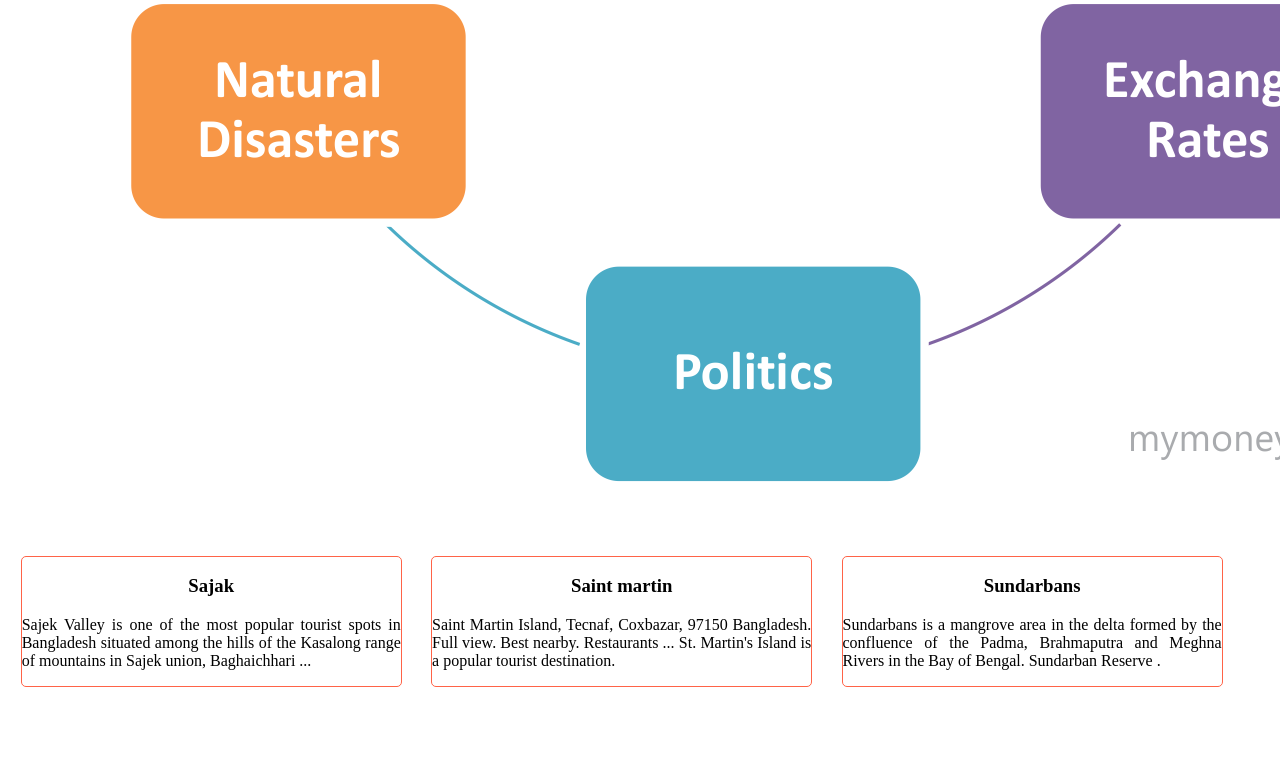
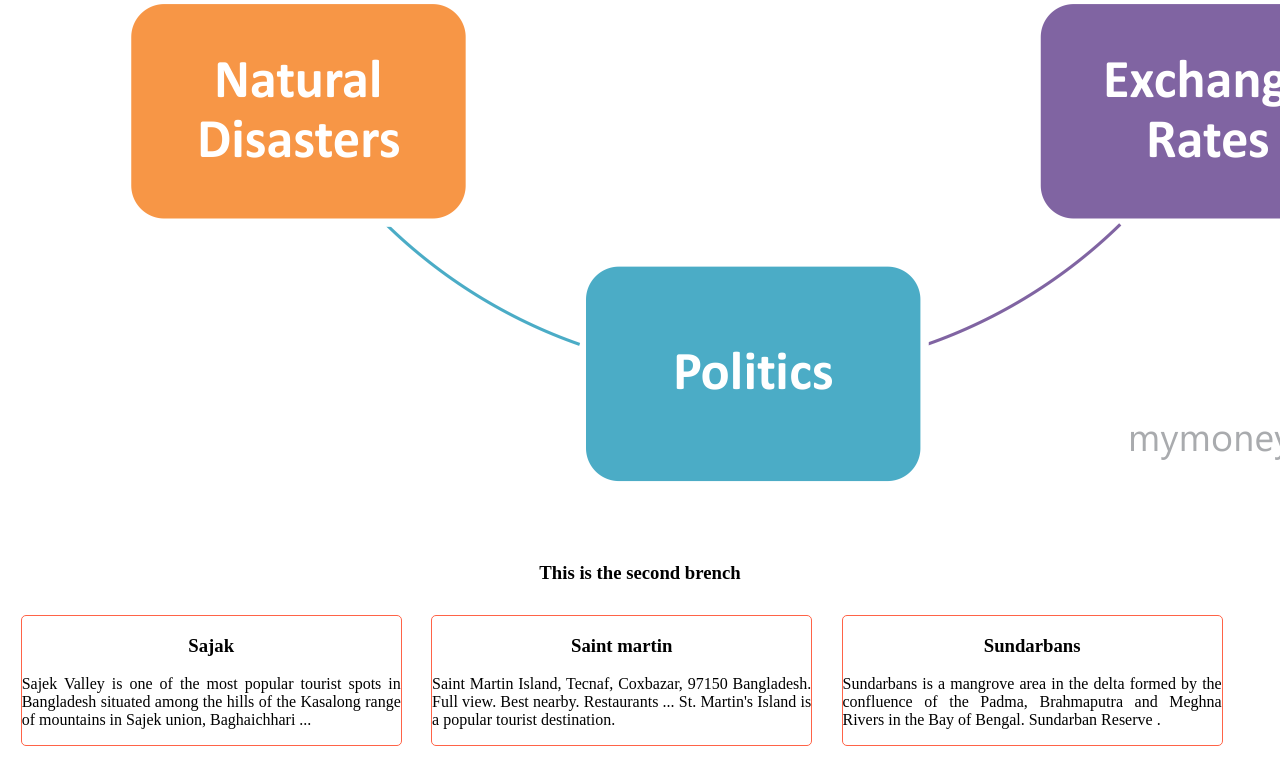
Before and after one commit to ShuvoKumerSingh/my-first-website, a plain HTML site: page index.html in a window 1280 px wide. Shown: the part 915-1682 px from the top of the page. Before the commit the page ends 1623 px from the top, so only its background shows below. Drawn offline with Linux system fonts and the light colour scheme.

Commit message:
adding branch

```diff
--- a/index.html
+++ b/index.html
@@ -11,6 +11,7 @@
 <body>
     <h1>This is my first</h1>
     <img src="images/Stock-Prices.png" alt="">
+    <h3>This is the second brench</h3>
     <div class="blog">
         <h3>Sajak</h3>
         <p>Sajek Valley is one of the most popular tourist spots in Bangladesh situated among the hills of the Kasalong range of mountains in Sajek union, Baghaichhari ...</p>
```
